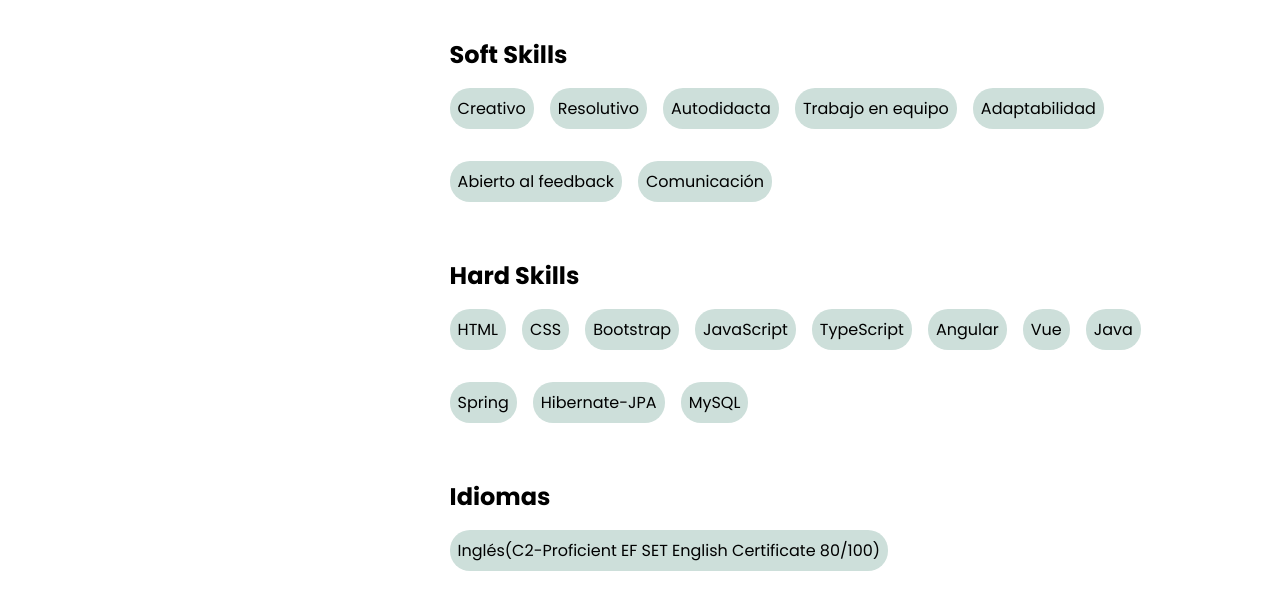
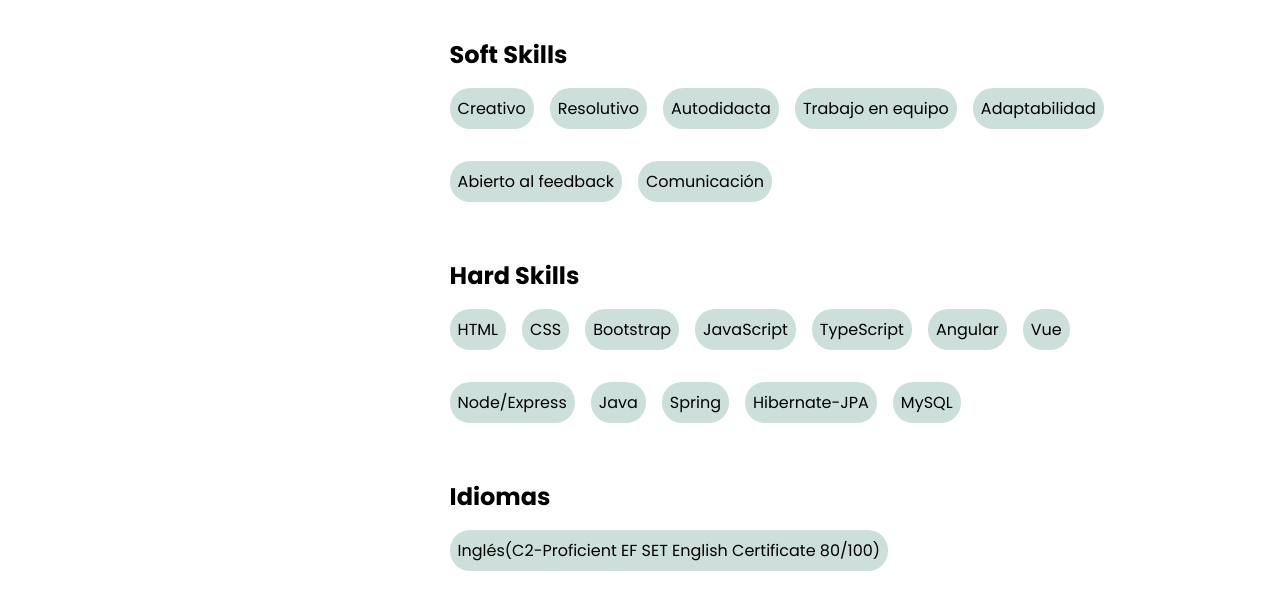
Before and after one commit to Ltizzi/CV, a plain HTML site: page index.html in a window 1280 px wide. Shown: the part 1065-1668 px from the top of the page. Drawn offline with Linux system fonts and the light colour scheme.

Commit message:
Update and rename index ES.html to index.html

```diff
--- a/index ES.html
+++ b/index.html
@@ -164,6 +164,7 @@
               <p class="cv__skills-item">TypeScript</p>
               <p class="cv__skills-item">Angular</p>
               <p class="cv__skills-item">Vue</p>
+              <p class="cv__skills-item">Node/Express</p>
               <p class="cv__skills-item">Java</p>
               <p class="cv__skills-item">Spring</p>
               <p class="cv__skills-item">Hibernate-JPA</p>
```
